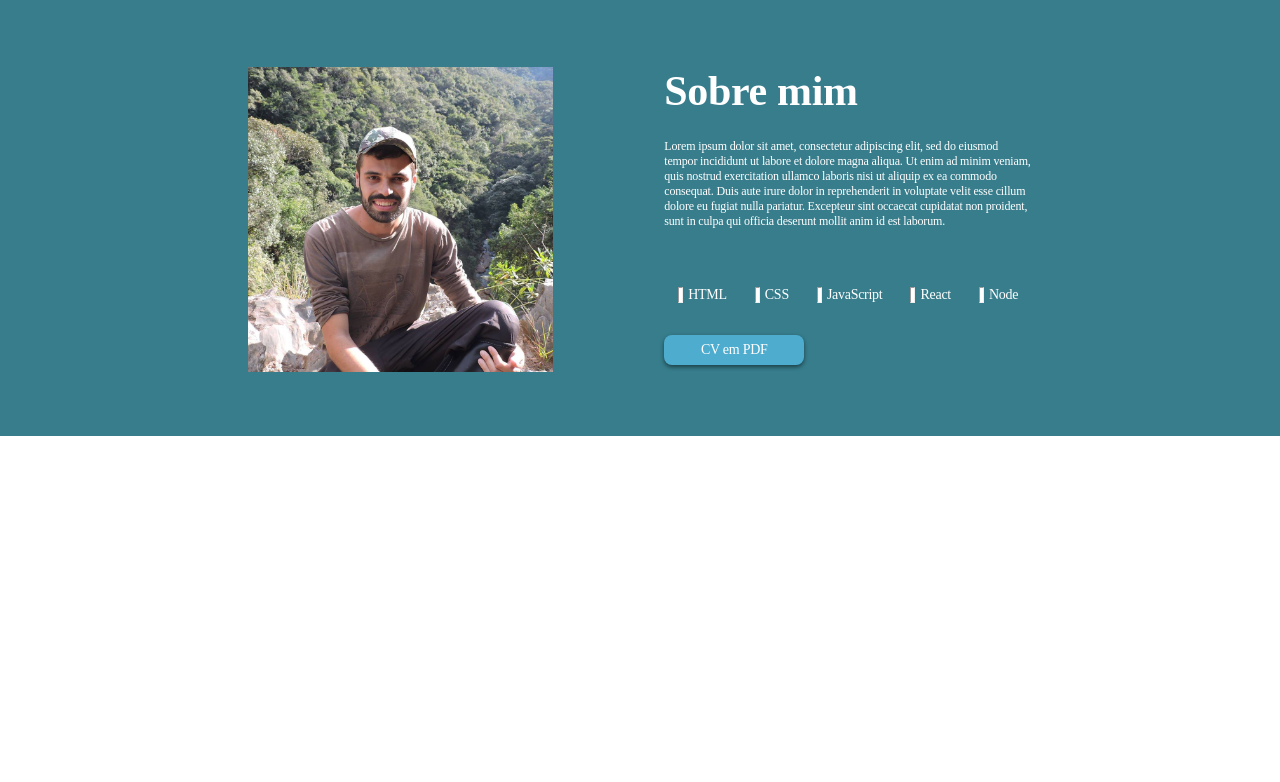
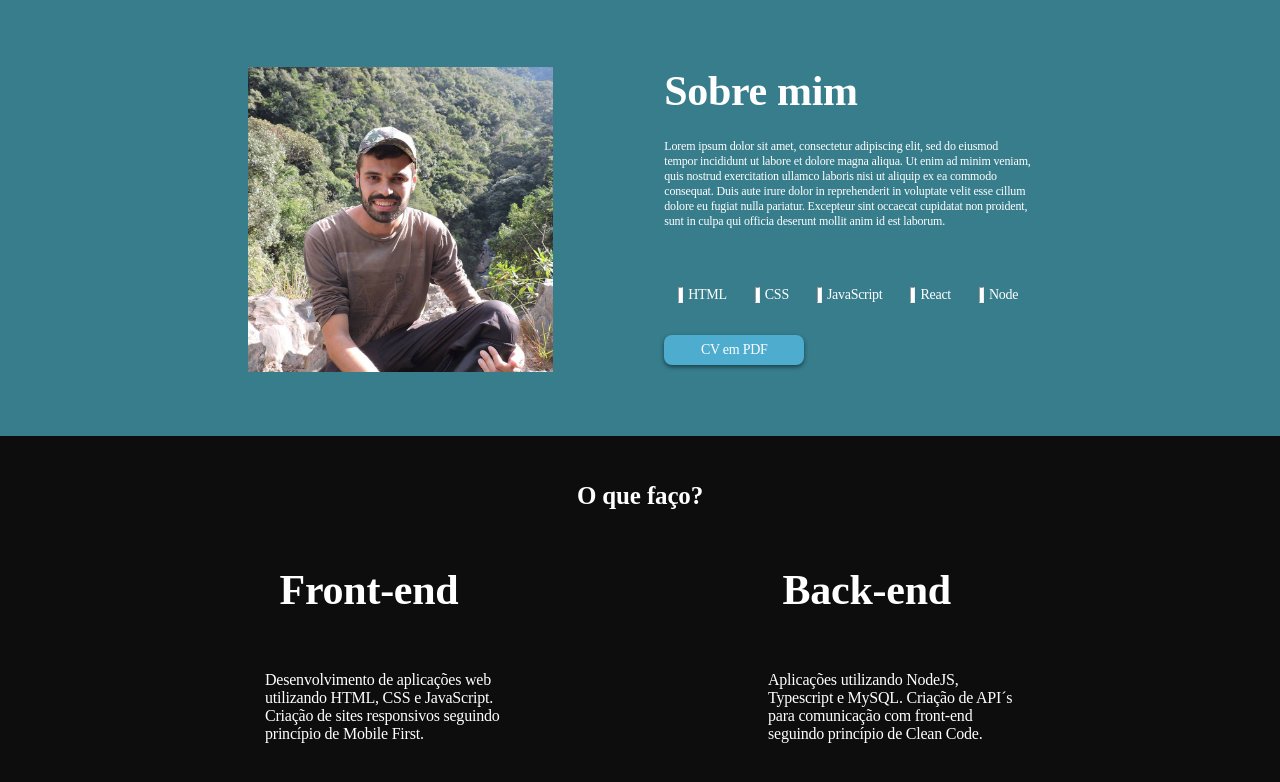
Before and after one commit to felipe0520/portfolio, a React (Create React App) app in the folder portfolio-felipe/: page / in a window 1280 px wide. Shown: the part 712-1494 px from the top of the page. Before the commit the page ends 1148 px from the top, so only its background shows below. Built offline with nearby package versions, Linux system fonts and the light colour scheme.

Commit message:
layout de info home page

```diff
--- a/portfolio-felipe/src/App.js
+++ b/portfolio-felipe/src/App.js
@@ -3,6 +3,7 @@ import Header from "./components/header/index";
 import "./styleGeral/App.css";
 import HomePage from "./page/home";
 import SobreMim from "./page/sobreMim";
+import OQueFaco from "./page/oQueFaco";
 
 function App() {
   return (
@@ -10,6 +11,7 @@ function App() {
       <Header />
       <HomePage />
       <SobreMim />
+      <OQueFaco />
     </div>
   );
 }
--- /dev/null
+++ b/portfolio-felipe/src/components/cardInfo/index.js
@@ -0,0 +1,13 @@
+import React from "react";
+import { Title, WrapperCard, Description } from "./style";
+
+const CardInfo = (props) => {
+  return (
+    <WrapperCard>
+      <Title>{props.title}</Title>
+      <Description>{props.description}</Description>
+    </WrapperCard>
+  );
+};
+
+export default CardInfo;
--- /dev/null
+++ b/portfolio-felipe/src/components/cardInfo/style.js
@@ -0,0 +1,40 @@
+import styled from "styled-components";
+
+export const WrapperCard = styled.div`
+  height: 238px;
+  display: flex;
+  flex-direction: column;
+  justify-content: space-between;
+  align-items: center;
+  color: white;
+  margin: 0 10vw;
+  margin-top: 54px;
+  @media (max-width: 700px) {
+    margin: 0 5vw;
+  }
+`;
+export const Title = styled.h1`
+  width: 218px;
+  height: 52px;
+  font-family: Montserrat;
+  font-size: 42px;
+  font-weight: bold;
+  font-stretch: normal;
+  font-style: normal;
+  line-height: normal;
+  letter-spacing: -0.25px;
+  color: #ffffff;
+`;
+
+export const Description = styled.span`
+  width: 247px;
+  height: 133px;
+  font-family: Montserrat;
+  font-size: 16px;
+  font-weight: normal;
+  font-stretch: normal;
+  font-style: normal;
+  line-height: normal;
+  letter-spacing: -0.22px;
+  color: #ffffff;
+`;
--- a/portfolio-felipe/src/page/home/style.js
+++ b/portfolio-felipe/src/page/home/style.js
@@ -39,10 +39,14 @@ export const SecondDivToGrid = styled.div`
   width: 100%;
   height: 650px;
   @media (max-width: 1100px) {
-    height: 500px;
+    height: auto;
   }
   @media (max-width: 600px) {
     height: 350px;
+  }
+  @media (max-width: 550px) {
+    background-color: rgba(113, 202, 223, 0.47);
+    text-align: center;
   }
 `;
 
@@ -127,4 +131,8 @@ export const PhotoMe = styled.img`
   @media (max-width: 600px) {
     height: 350px;
   }
+  @media (max-width: 550px) {
+    width: 70%;
+    height: 70%;
+  }
 `;
--- a/portfolio-felipe/src/page/oQueFaco/index.js
+++ b/portfolio-felipe/src/page/oQueFaco/index.js
@@ -0,0 +1,33 @@
+import React from "react";
+import CardInfo from "../../components/cardInfo/";
+import { Wrapper, Title, WrapperInfo } from "./style";
+
+export const OQueFaco = () => {
+  return (
+    <Wrapper>
+      <Title>O que faço?</Title>
+      <WrapperInfo>
+        <CardInfo
+          title="Front-end"
+          description="Desenvolvimento de aplicações
+      web utilizando HTML, CSS e
+      JavaScript.
+
+      Criação de sites responsivos
+      seguindo princípio de
+      Mobile First."
+        />
+        <CardInfo
+          title="Back-end"
+          description="Aplicações utilizando NodeJS,
+        Typescript e MySQL.
+        Criação de API´s para
+        comunicação com front-end
+        seguindo princípio de Clean Code."
+        />
+      </WrapperInfo>
+    </Wrapper>
+  );
+};
+
+export default OQueFaco;
--- /dev/null
+++ b/portfolio-felipe/src/page/oQueFaco/style.js
@@ -0,0 +1,34 @@
+import styled from "styled-components";
+
+export const Wrapper = styled.div`
+  height: 418px;
+  background-color: #0d0d0d;
+  @media (max-width: 600px) {
+    height: 600px;
+  }
+`;
+
+export const WrapperInfo = styled.div`
+  display: flex;
+  justify-content: center;
+  @media (max-width: 600px) {
+    flex-direction: column;
+  }
+`;
+
+export const Title = styled.h1`
+  height: 30px;
+  font-family: Montserrat;
+  font-size: 25px;
+  font-weight: bold;
+  font-stretch: normal;
+  font-style: normal;
+  line-height: normal;
+  letter-spacing: -0.15px;
+  text-align: center;
+  color: #ffffff;
+  padding-top: 46px;
+  @media (max-width: 600px) {
+    margin-bottom: 50px;
+  }
+`;
```
